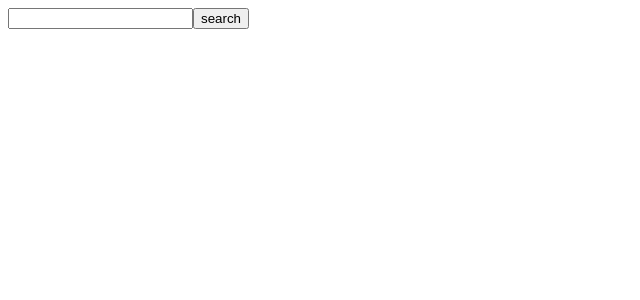
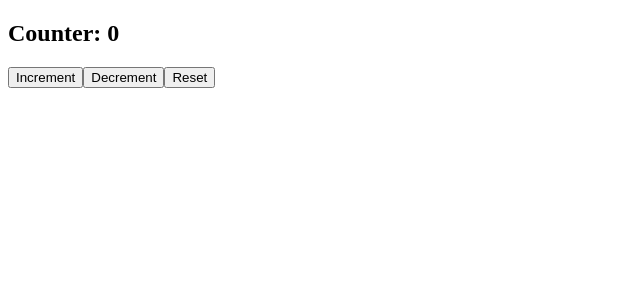
Before and after one commit to Fede-forti/eserciziReact, a React (Create React App) app in the folder esercizio-react/esercizioState/state-app/: page / in a window 1280 px wide. Shown: the top 300 px of the page, without its empty margins (0-640 px from the left). Built offline with nearby package versions, Linux system fonts and the light colour scheme.

Commit message:
exercise done

```diff
--- a/esercizio-react/esercizioState/state-app/src/App.js
+++ b/esercizio-react/esercizioState/state-app/src/App.js
@@ -1,11 +1,11 @@
 import React from "react";
-import GitHubUserList from "./GithubUserList";
+import { ClickCounter } from "./ClickCounter";
 
 export class App extends React.Component {
     render() {
         return (
             <div>
-                <GitHubUserList/>
+                <ClickCounter/>
             </div>
         )
     }
--- a/esercizio-react/esercizioState/state-app/src/ClickCounter.js
+++ b/esercizio-react/esercizioState/state-app/src/ClickCounter.js
@@ -1,25 +1,41 @@
-import React, { useState, useEffect } from "react";
-import { Counter } from "./Counter";
+import React, { useState } from "react";
 
-export function ClickCounter(props, { initialValue = 0 }) {
-  const [counter, setCounter] = useState (initialValue)
-
-  useEffect(()=> {
-    props.onCounterChange(counter)
-  }, [counter, props]);
+function useCounter(initialValue = 0) {
+  const [counter, setCounter] = useState(initialValue)
 
   function handleCounterIncrement() {
     setCounter((c) => {
-      return c + 1
-      });
+      return c + 1});
   }
+
+  function handleCounterDecrement() {
+    setCounter((c) => {
+      return c - 1});
+  }
+
+  function handleCounterReset() {
+    setCounter(initialValue)
+  }
+
+  return {
+    counter: counter,
+    onIncrement: handleCounterIncrement,
+    onDecrement: handleCounterDecrement,
+    onReset: handleCounterReset
+  }
+
+}
+
+export function ClickCounter({ initialValue = 0 }) {
+const {counter, onIncrement, onDecrement, onReset} = useCounter(initialValue)
 
   return (
     <div>
 
       <h2>Counter: {counter} </h2>
-      <button onClick={handleCounterIncrement}>Increment</button>
-      <Counter/>
+      <button onClick={onIncrement}>Increment</button>
+      <button onClick={onDecrement}>Decrement</button>
+      <button onClick={onReset}>Reset</button>
     </div>
   );
 }
```
Also changed, not shown: esercizio-react/esercizioState/state-app/src/Counter.js (+0 -10 lines).
